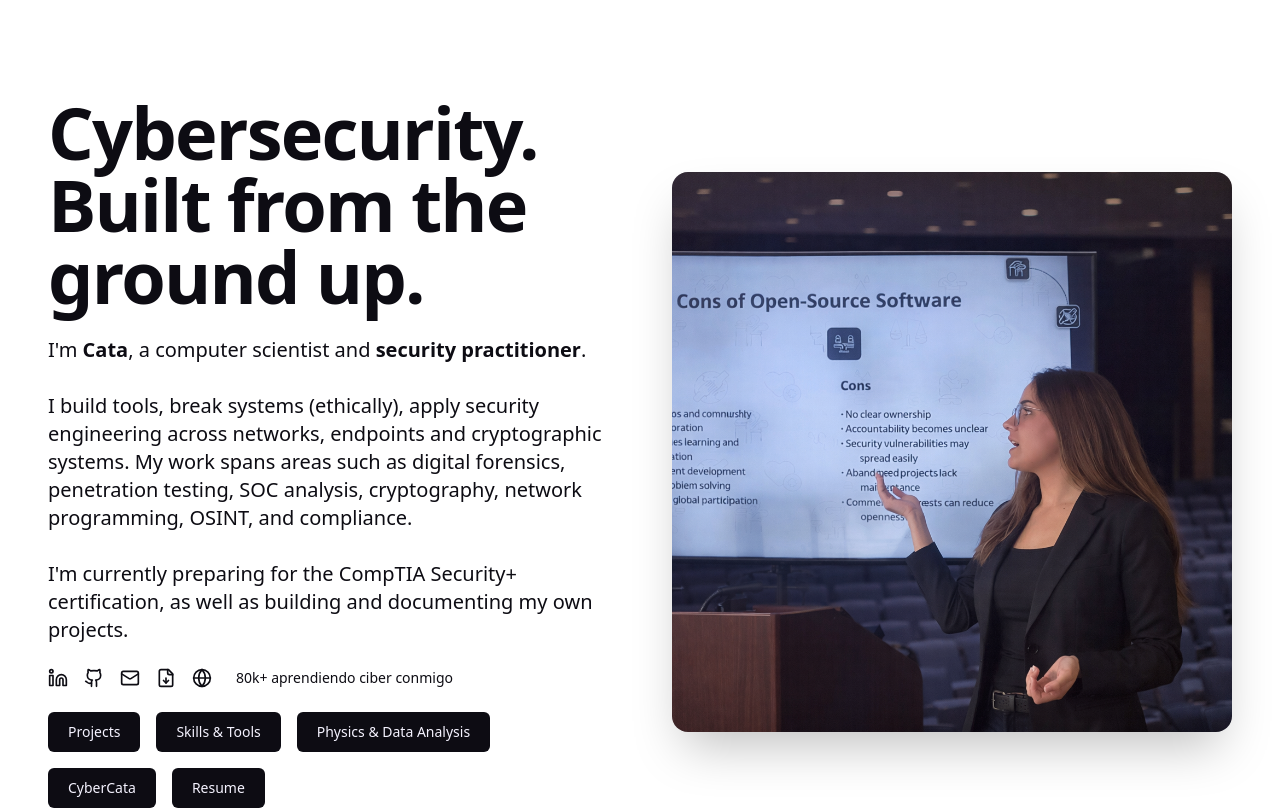
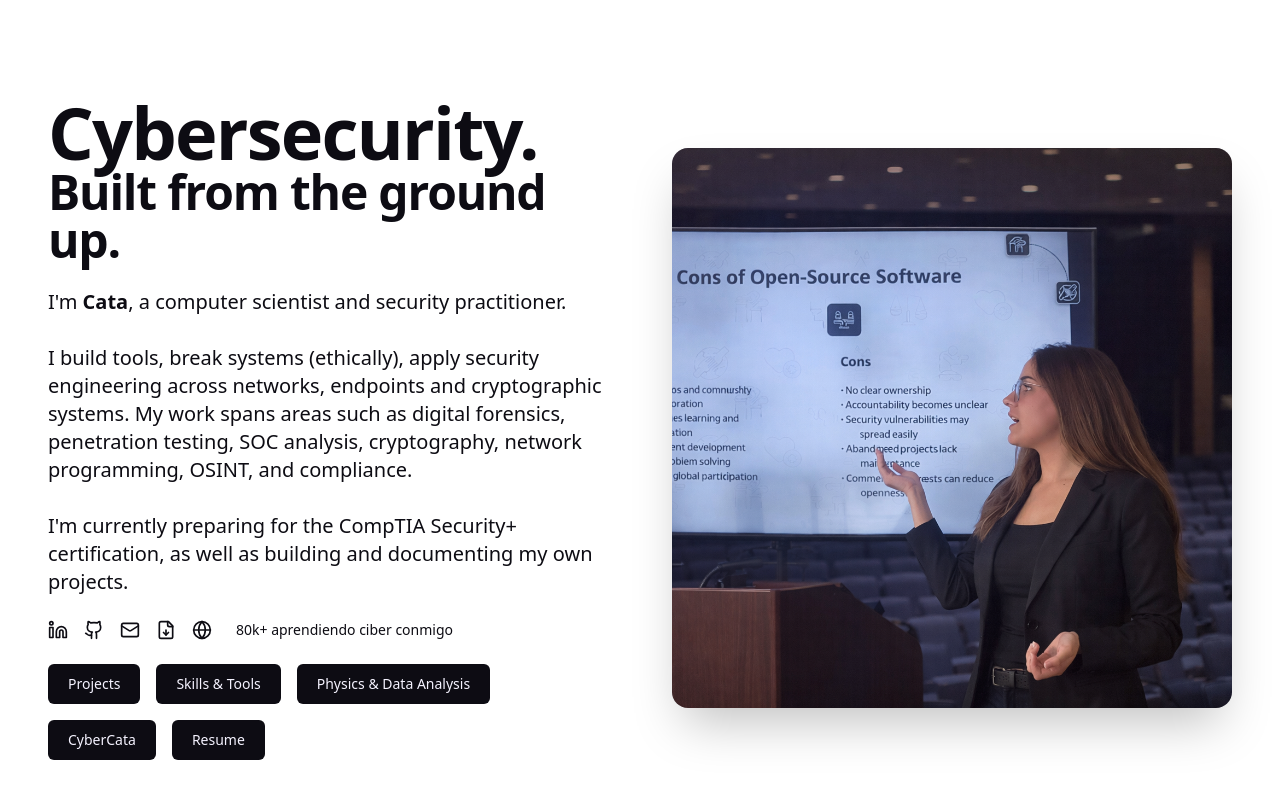
Before and after one commit to catacisneros/catacisneros.github.io, a React (Create React App) app: page / in a window 1280 px wide. Shown: the top 810 px of the page. Built offline with nearby package versions, Linux system fonts and the light colour scheme.

Commit message:
title size

```diff
--- a/src/App.js
+++ b/src/App.js
@@ -120,12 +120,15 @@ const Portfolio = () => {
             <div>
               {/* Headline */}
               <h1 className="text-4xl sm:text-5xl md:text-6xl lg:text-7xl font-bold text-[#0D0C13] leading-tight tracking-tight">
-                Cybersecurity. Built from the ground up.
+                Cybersecurity.
               </h1>
+              <h2 className="text-2xl sm:text-3xl md:text-4xl lg:text-5xl font-bold text-[#0D0C13] leading-tight tracking-tight">
+                Built from the ground up.
+              </h2>
 
               {/* Subheadline */}
               <p className="text-base sm:text-lg md:text-xl text-[#0D0C13] leading-relaxed max-w-xl mt-4 sm:mt-6">
-              I'm <strong>Cata</strong>, a computer scientist and <strong>security practitioner</strong>.
+              I'm <strong>Cata</strong>, a computer scientist and security practitioner.
               <br />
               <br />
               I build tools, break systems (ethically), apply security engineering across networks, endpoints and cryptographic systems.
```
